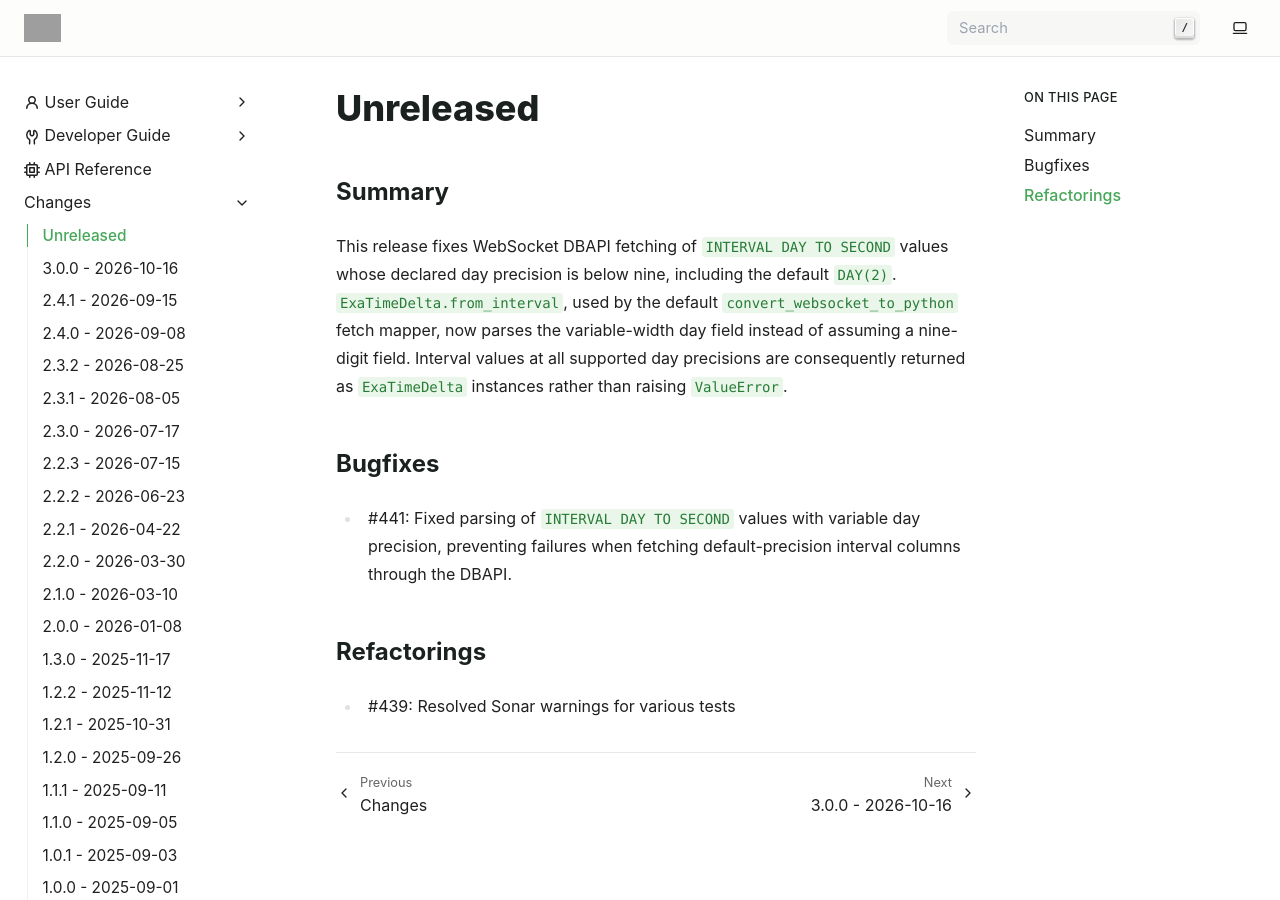
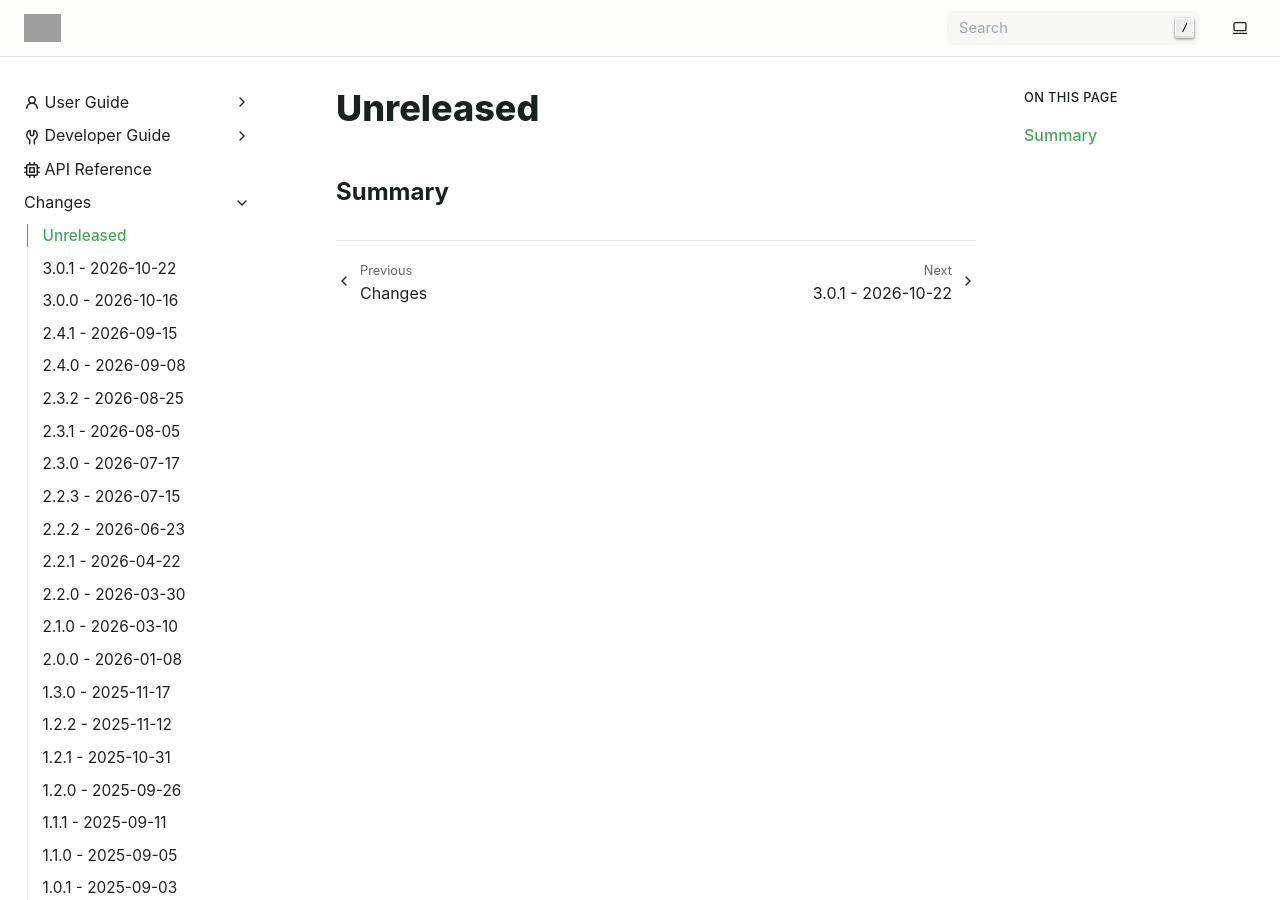
Before and after one commit to exasol/pyexasol, a Sphinx documentation site: the page built from doc/changes/unreleased.md, in a window 1280 px wide and 900 px high. Built offline with Sphinx 7.4.7, drawn with Linux system fonts in a browser that asks for light colours; grey boxes are pictures that could not be loaded.

Commit message:
Prepare release 3.0.1

```diff
--- a/doc/changes/unreleased.md
+++ b/doc/changes/unreleased.md
@@ -1,19 +1,3 @@
 # Unreleased
 
 ## Summary
-
-This release fixes WebSocket DBAPI fetching of ``INTERVAL DAY TO SECOND``
-values whose declared day precision is below nine, including the default
-``DAY(2)``. ``ExaTimeDelta.from_interval``, used by the default
-``convert_websocket_to_python`` fetch mapper, now parses the variable-width day
-field instead of assuming a nine-digit field. Interval values at all supported
-day precisions are consequently returned as ``ExaTimeDelta`` instances rather
-than raising ``ValueError``.
-
-## Bugfixes
-
-* #441: Fixed parsing of ``INTERVAL DAY TO SECOND`` values with variable day precision, preventing failures when fetching default-precision interval columns through the DBAPI.
-
-## Refactorings
-
-* #439: Resolved Sonar warnings for various tests
--- a/pyproject.toml
+++ b/pyproject.toml
@@ -1,6 +1,6 @@
 [project]
 name = "pyexasol"
-version = "3.0.0"
+version = "3.0.1"
 description = "Exasol python driver with extra features"
 authors = [
     { name = "Vitaly Markov", email = "wild.desu@gmail.com" },
```
Also changed, not shown: doc/changes/changelog.md (+2 -0 lines), doc/changes/changes_3.0.1.md (added, +19 -0 lines).
